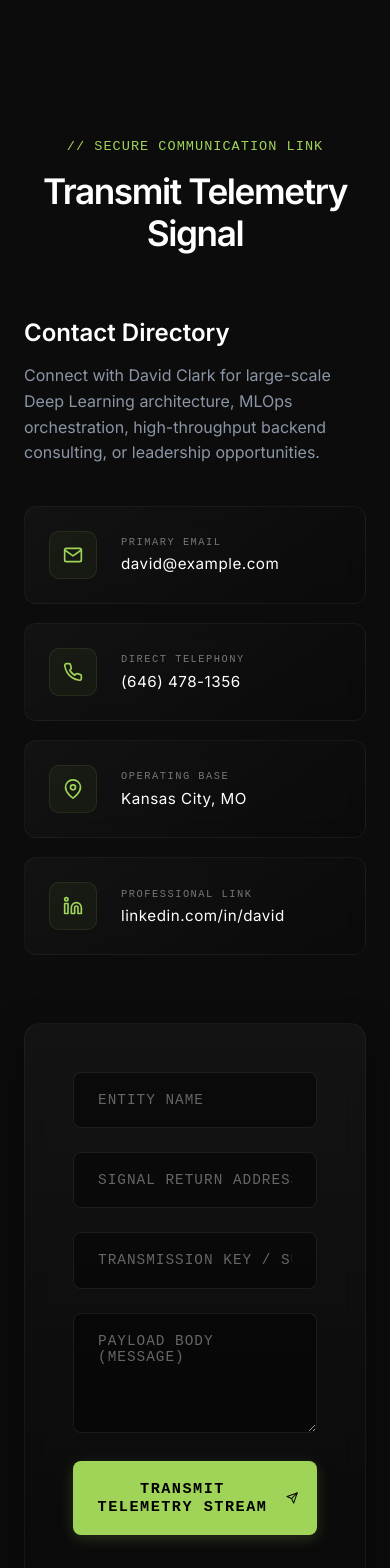
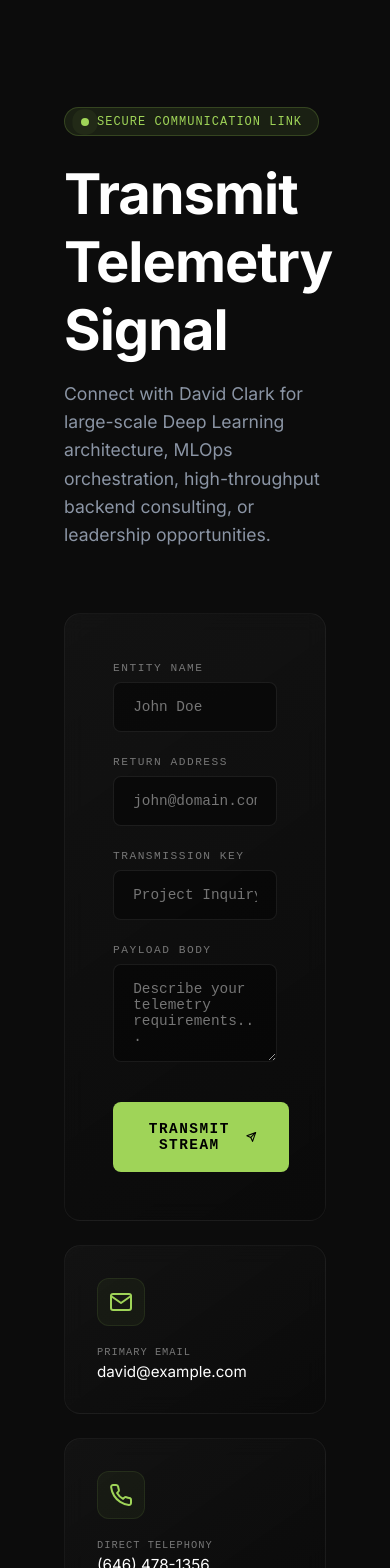
Before and after one commit to owennoah/david, a React (Vite) app: page / in a window 390 px wide. Shown: the part 8200-9768 px from the top of the page. Built offline with nearby package versions, Linux system fonts and the light colour scheme.

Commit message:
feat: completely restructured contact section into a premium Bento Box grid

```diff
--- a/src/App.jsx
+++ b/src/App.jsx
@@ -424,83 +424,90 @@ function App() {
 
 
         {/* Contact Section */}
-        <div className="contact-section-wrapper">
-          <section id="contact" className="contact-section fade-in-section">
-            <div className="section-header center-align" style={{ marginBottom: '4rem' }}>
-              <span className="section-subtitle" style={{ color: '#9FD458', fontFamily: 'monospace', fontStyle: 'normal', fontSize: '0.85rem', letterSpacing: '1px', textTransform: 'uppercase' }}>// Secure Communication Link</span>
-              <h2 className="section-title" style={{ color: '#ffffff', marginTop: '1rem' }}>Transmit Telemetry Signal</h2>
+        <div className="premium-contact-wrapper fade-in-section" id="contact">
+          <div className="premium-contact-container">
+            <div className="premium-header center-align">
+              <div className="glowing-badge">
+                <span className="pulse-dot"></span>
+                <span className="badge-text">SECURE COMMUNICATION LINK</span>
+              </div>
+              <h2 className="premium-title">Transmit Telemetry Signal</h2>
+              <p className="premium-subtitle">
+                Connect with David Clark for large-scale Deep Learning architecture, MLOps orchestration, high-throughput backend consulting, or leadership opportunities.
+              </p>
             </div>
 
-            <div className="contact-grid">
-              <div className="contact-info">
-                <h3>Contact Directory</h3>
-                <p>Connect with David Clark for large-scale Deep Learning architecture, MLOps orchestration, high-throughput backend consulting, or leadership opportunities.</p>
+            <div className="bento-contact-grid">
 
-                <div className="contact-cards">
-                  <div className="ci-card">
-                    <div className="ci-icon" style={{ color: '#9FD458' }}>
-                      <svg width="20" height="20" viewBox="0 0 24 24" fill="none" stroke="currentColor" strokeWidth="2" strokeLinecap="round" strokeLinejoin="round"><path d="M4 4h16c1.1 0 2 .9 2 2v12c0 1.1-.9 2-2 2H4c-1.1 0-2-.9-2-2V6c0-1.1.9-2 2-2z"></path><polyline points="22,6 12,13 2,6"></polyline></svg>
+              <div className="bento-box bento-form">
+                <form className="bento-form-inner" onSubmit={(e) => e.preventDefault()}>
+                  <div className="bento-input-row">
+                    <div className="bento-input-group">
+                      <label>ENTITY NAME</label>
+                      <input type="text" placeholder="John Doe" required />
                     </div>
-                    <div className="ci-text">
-                      <span className="ci-label">PRIMARY EMAIL</span>
-                      <span className="ci-value">david@example.com</span>
+                    <div className="bento-input-group">
+                      <label>RETURN ADDRESS</label>
+                      <input type="email" placeholder="john@domain.com" required />
+                    </div>
+                  </div>
+                  <div className="bento-input-group">
+                    <label>TRANSMISSION KEY</label>
+                    <input type="text" placeholder="Project Inquiry" required />
+                  </div>
+                  <div className="bento-input-group">
+                    <label>PAYLOAD BODY</label>
+                    <textarea placeholder="Describe your telemetry requirements..." rows="4" required></textarea>
+                  </div>
+                  <button type="submit" className="bento-submit">
+                    <span>TRANSMIT STREAM</span>
+                    <svg width="18" height="18" viewBox="0 0 24 24" fill="none" stroke="currentColor" strokeWidth="2.5" strokeLinecap="round" strokeLinejoin="round"><line x1="22" y1="2" x2="11" y2="13"></line><polygon points="22 2 15 22 11 13 2 9 22 2"></polygon></svg>
+                  </button>
+                </form>
+              </div>
+
+              <div className="bento-box bento-info bento-email">
+                <div className="bento-icon">
+                  <svg width="24" height="24" viewBox="0 0 24 24" fill="none" stroke="currentColor" strokeWidth="2" strokeLinecap="round" strokeLinejoin="round"><path d="M4 4h16c1.1 0 2 .9 2 2v12c0 1.1-.9 2-2 2H4c-1.1 0-2-.9-2-2V6c0-1.1.9-2 2-2z"></path><polyline points="22,6 12,13 2,6"></polyline></svg>
+                </div>
+                <div className="bento-text">
+                  <span className="bento-label">PRIMARY EMAIL</span>
+                  <a href="mailto:david@example.com" className="bento-value">david@example.com</a>
                 </div>
               </div>
 
-                  <div className="ci-card">
-                    <div className="ci-icon" style={{ color: '#9FD458' }}>
-                      <svg width="20" height="20" viewBox="0 0 24 24" fill="none" stroke="currentColor" strokeWidth="2" strokeLinecap="round" strokeLinejoin="round"><path d="M22 16.92v3a2 2 0 0 1-2.18 2 19.79 19.79 0 0 1-8.63-3.07 19.5 19.5 0 0 1-6-6 19.79 19.79 0 0 1-3.07-8.67A2 2 0 0 1 4.11 2h3a2 2 0 0 1 2 1.72 12.84 12.84 0 0 0 .7 2.81 2 2 0 0 1-.45 2.11L8.09 9.91a16 16 0 0 0 6 6l1.27-1.27a2 2 0 0 1 2.11-.45 12.84 12.84 0 0 0 2.81.7A2 2 0 0 1 22 16.92z"></path></svg>
+              <div className="bento-box bento-info bento-phone">
+                <div className="bento-icon">
+                  <svg width="24" height="24" viewBox="0 0 24 24" fill="none" stroke="currentColor" strokeWidth="2" strokeLinecap="round" strokeLinejoin="round"><path d="M22 16.92v3a2 2 0 0 1-2.18 2 19.79 19.79 0 0 1-8.63-3.07 19.5 19.5 0 0 1-6-6 19.79 19.79 0 0 1-3.07-8.67A2 2 0 0 1 4.11 2h3a2 2 0 0 1 2 1.72 12.84 12.84 0 0 0 .7 2.81 2 2 0 0 1-.45 2.11L8.09 9.91a16 16 0 0 0 6 6l1.27-1.27a2 2 0 0 1 2.11-.45 12.84 12.84 0 0 0 2.81.7A2 2 0 0 1 22 16.92z"></path></svg>
                 </div>
-                    <div className="ci-text">
-                      <span className="ci-label">DIRECT TELEPHONY</span>
-                      <span className="ci-value">(646) 478-1356</span>
+                <div className="bento-text">
+                  <span className="bento-label">DIRECT TELEPHONY</span>
+                  <span className="bento-value">(646) 478-1356</span>
                 </div>
               </div>
 
-                  <div className="ci-card">
-                    <div className="ci-icon" style={{ color: '#9FD458' }}>
-                      <svg width="20" height="20" viewBox="0 0 24 24" fill="none" stroke="currentColor" strokeWidth="2" strokeLinecap="round" strokeLinejoin="round"><path d="M21 10c0 7-9 13-9 13s-9-6-9-13a9 9 0 0 1 18 0z"></path><circle cx="12" cy="10" r="3"></circle></svg>
+              <div className="bento-box bento-info bento-location">
+                <div className="bento-icon">
+                  <svg width="24" height="24" viewBox="0 0 24 24" fill="none" stroke="currentColor" strokeWidth="2" strokeLinecap="round" strokeLinejoin="round"><path d="M21 10c0 7-9 13-9 13s-9-6-9-13a9 9 0 0 1 18 0z"></path><circle cx="12" cy="10" r="3"></circle></svg>
                 </div>
-                    <div className="ci-text">
-                      <span className="ci-label">OPERATING BASE</span>
-                      <span className="ci-value">Kansas City, MO</span>
+                <div className="bento-text">
+                  <span className="bento-label">OPERATING BASE</span>
+                  <span className="bento-value">Kansas City, MO</span>
                 </div>
               </div>
 
-                  <div className="ci-card">
-                    <div className="ci-icon" style={{ color: '#9FD458' }}>
-                      <svg width="20" height="20" viewBox="0 0 24 24" fill="none" stroke="currentColor" strokeWidth="2" strokeLinecap="round" strokeLinejoin="round"><path d="M16 8a6 6 0 0 1 6 6v7h-4v-7a2 2 0 0 0-2-2 2 2 0 0 0-2 2v7h-4v-7a6 6 0 0 1 6-6z"></path><rect x="2" y="9" width="4" height="12"></rect><circle cx="4" cy="4" r="2"></circle></svg>
+              <div className="bento-box bento-info bento-social">
+                <div className="bento-icon">
+                  <svg width="24" height="24" viewBox="0 0 24 24" fill="none" stroke="currentColor" strokeWidth="2" strokeLinecap="round" strokeLinejoin="round"><path d="M16 8a6 6 0 0 1 6 6v7h-4v-7a2 2 0 0 0-2-2 2 2 0 0 0-2 2v7h-4v-7a6 6 0 0 1 6-6z"></path><rect x="2" y="9" width="4" height="12"></rect><circle cx="4" cy="4" r="2"></circle></svg>
                 </div>
-                    <div className="ci-text">
-                      <span className="ci-label">PROFESSIONAL LINK</span>
-                      <span className="ci-value">linkedin.com/in/david</span>
-                    </div>
-                  </div>
+                <div className="bento-text">
+                  <span className="bento-label">PROFESSIONAL LINK</span>
+                  <a href="#" className="bento-value">linkedin.com/in/david</a>
                 </div>
               </div>
 
-              <div className="contact-form-container">
-                <form className="contact-form" onSubmit={(e) => e.preventDefault()}>
-                  <div className="form-group">
-                    <input type="text" placeholder="ENTITY NAME" required />
-                  </div>
-                  <div className="form-group">
-                    <input type="email" placeholder="SIGNAL RETURN ADDRESS (EMAIL)" required />
-                  </div>
-                  <div className="form-group">
-                    <input type="text" placeholder="TRANSMISSION KEY / SUBJECT" required />
-                  </div>
-                  <div className="form-group">
-                    <textarea placeholder="PAYLOAD BODY (MESSAGE)" rows="5" required></textarea>
-                  </div>
-                  <button type="submit" className="submit-btn">
-                    TRANSMIT TELEMETRY STREAM
-                    <svg width="18" height="18" viewBox="0 0 24 24" fill="none" stroke="currentColor" strokeWidth="2" strokeLinecap="round" strokeLinejoin="round"><line x1="22" y1="2" x2="11" y2="13"></line><polygon points="22 2 15 22 11 13 2 9 22 2"></polygon></svg>
-                  </button>
-                </form>
             </div>
           </div>
-          </section>
         </div>
 
       </div>
--- a/src/index.css
+++ b/src/index.css
@@ -1082,154 +1082,205 @@ body {
     grid-column: span 1;
   }
 }
-/* Contact Section */
-.contact-section-wrapper {
+/* Premium Contact Section Bento Grid */
+.premium-contact-wrapper {
   background-color: #0c0c0c;
-  color: #ffffff;
-  padding: 6rem 0;
+  color: #fff;
+  padding: 8rem 0;
   width: 100%;
 }
-.contact-section {
+.premium-contact-container {
   max-width: 1200px;
   margin: 0 auto;
   padding: 0 4rem;
 }
-.contact-grid {
+.premium-header {
+  margin-bottom: 4rem;
+}
+.glowing-badge {
+  display: inline-flex;
+  align-items: center;
+  gap: 0.5rem;
+  padding: 0.4rem 1rem;
+  background: rgba(159, 212, 88, 0.1);
+  border: 1px solid rgba(159, 212, 88, 0.2);
+  border-radius: 50px;
+  margin-bottom: 1.5rem;
+}
+.pulse-dot {
+  width: 8px;
+  height: 8px;
+  background-color: #9FD458;
+  border-radius: 50%;
+  box-shadow: 0 0 10px #9FD458;
+  animation: pulse 2s infinite;
+}
+@keyframes pulse {
+  0% { box-shadow: 0 0 0 0 rgba(159, 212, 88, 0.4); }
+  70% { box-shadow: 0 0 0 10px rgba(159, 212, 88, 0); }
+  100% { box-shadow: 0 0 0 0 rgba(159, 212, 88, 0); }
+}
+.badge-text {
+  color: #9FD458;
+  font-family: monospace;
+  font-size: 0.75rem;
+  letter-spacing: 1px;
+}
+.premium-title {
+  font-size: 3.5rem;
+  font-weight: 700;
+  letter-spacing: -1px;
+  margin-bottom: 1rem;
+  color: #fff;
+}
+.premium-subtitle {
+  color: #8b95a5;
+  font-size: 1.1rem;
+  line-height: 1.6;
+  max-width: 600px;
+  margin: 0 auto;
+}
+
+.bento-contact-grid {
+  display: grid;
+  grid-template-columns: repeat(4, 1fr);
+  grid-template-rows: auto auto;
+  gap: 1.5rem;
+}
+
+.bento-box {
+  background: linear-gradient(145deg, rgba(30,30,30,0.4) 0%, rgba(10,10,10,0.8) 100%);
+  border: 1px solid rgba(255, 255, 255, 0.05);
+  border-radius: 16px;
+  backdrop-filter: blur(10px);
+  padding: 2rem;
+  transition: all 0.3s cubic-bezier(0.4, 0, 0.2, 1);
+}
+.bento-box:hover {
+  border-color: rgba(159, 212, 88, 0.3);
+  transform: translateY(-4px);
+  box-shadow: 0 12px 30px -10px rgba(159, 212, 88, 0.1);
+}
+
+.bento-form {
+  grid-column: 1 / 4;
+  grid-row: 1 / 3;
+  padding: 3rem;
+}
+.bento-form-inner {
+  display: flex;
+  flex-direction: column;
+  gap: 1.5rem;
+}
+.bento-input-row {
   display: grid;
   grid-template-columns: 1fr 1fr;
-  gap: 4rem;
-  text-align: left;
-}
-
-.contact-info h3 {
-  font-size: 1.5rem;
-  font-weight: 600;
-  margin-bottom: 1rem;
-  color: #fff;
-}
-.contact-info p {
-  color: #8b95a5;
-  line-height: 1.6;
-  margin-bottom: 2.5rem;
-  font-size: 1rem;
-}
-
-.ci-card {
-  display: flex;
-  align-items: center;
   gap: 1.5rem;
-  background: linear-gradient(145deg, rgba(30,30,30,0.4) 0%, rgba(10,10,10,0.8) 100%);
-  border: 1px solid rgba(255, 255, 255, 0.05);
-  border-radius: 12px;
-  padding: 1.5rem;
-  margin-bottom: 1.2rem;
-  transition: all 0.3s cubic-bezier(0.4, 0, 0.2, 1);
-  backdrop-filter: blur(10px);
-}
-.ci-card:hover {
-  border-color: rgba(159, 212, 88, 0.4);
-  transform: translateY(-4px);
-  box-shadow: 0 12px 30px -10px rgba(159, 212, 88, 0.1);
-}
-.ci-icon {
-  display: flex;
-  align-items: center;
-  justify-content: center;
-  width: 48px;
-  height: 48px;
-  border-radius: 10px;
-  background-color: rgba(159, 212, 88, 0.05);
-  border: 1px solid rgba(159, 212, 88, 0.1);
-  transition: all 0.3s ease;
-}
-.ci-card:hover .ci-icon {
-  background-color: rgba(159, 212, 88, 0.15);
-  filter: drop-shadow(0 0 8px rgba(159, 212, 88, 0.4));
-}
-.ci-text {
-  display: flex;
-  flex-direction: column;
-}
-.ci-label {
+}
+.bento-input-group {
+  display: flex;
+  flex-direction: column;
+  gap: 0.5rem;
+}
+.bento-input-group label {
   font-family: monospace;
-  font-size: 0.65rem;
+  font-size: 0.7rem;
   color: #777;
-  text-transform: uppercase;
-  margin-bottom: 0.4rem;
   letter-spacing: 1.5px;
 }
-.ci-value {
-  font-weight: 400;
-  color: #fff;
-  font-size: 0.95rem;
-  letter-spacing: 0.5px;
-}
-
-.contact-form-container {
-  background: linear-gradient(180deg, rgba(25,25,25,0.6) 0%, rgba(10,10,10,0.9) 100%);
-  border: 1px solid rgba(255, 255, 255, 0.05);
-  border-radius: 16px;
-  padding: 3rem;
-  backdrop-filter: blur(12px);
-  box-shadow: 0 20px 40px rgba(0,0,0,0.5);
-}
-.form-group {
-  margin-bottom: 1.5rem;
-}
-.form-group input, .form-group textarea {
-  width: 100%;
+.bento-input-group input, .bento-input-group textarea {
   background-color: rgba(0, 0, 0, 0.4);
   border: 1px solid rgba(255, 255, 255, 0.08);
   border-radius: 8px;
-  padding: 1.2rem 1.5rem;
+  padding: 1rem 1.2rem;
   color: #fff;
   font-family: monospace;
   font-size: 0.9rem;
   transition: all 0.3s ease;
-}
-.form-group input::placeholder, .form-group textarea::placeholder {
-  color: #666;
-  letter-spacing: 1px;
-}
-.form-group input:focus, .form-group textarea:focus {
+  width: 100%;
+}
+.bento-input-group input:focus, .bento-input-group textarea:focus {
   outline: none;
   border-color: rgba(159, 212, 88, 0.6);
   background-color: rgba(0, 0, 0, 0.6);
   box-shadow: 0 0 0 4px rgba(159, 212, 88, 0.05);
 }
-.submit-btn {
-  width: 100%;
+
+.bento-submit {
+  align-self: flex-start;
   background: #9FD458;
   color: #000;
   border: none;
   border-radius: 8px;
-  padding: 1.2rem;
+  padding: 1.2rem 2rem;
   font-weight: 700;
-  font-size: 0.95rem;
+  font-size: 0.9rem;
   text-transform: uppercase;
   cursor: pointer;
   transition: all 0.3s cubic-bezier(0.4, 0, 0.2, 1);
   display: flex;
-  justify-content: center;
   align-items: center;
   gap: 0.8rem;
   font-family: monospace;
   letter-spacing: 1.5px;
-  box-shadow: 0 4px 15px rgba(159, 212, 88, 0.2);
-}
-.submit-btn:hover {
+  margin-top: 1rem;
+}
+.bento-submit:hover {
   transform: translateY(-3px);
   box-shadow: 0 8px 25px rgba(159, 212, 88, 0.4);
 }
-.submit-btn:active {
-  transform: translateY(0);
-}
-
-@media (max-width: 900px) {
-  .contact-grid {
-    grid-template-columns: 1fr;
-    gap: 3rem;
-  }
+
+.bento-info {
+  display: flex;
+  flex-direction: column;
+  gap: 1.2rem;
+  grid-column: 4 / 5;
+}
+.bento-icon {
+  width: 48px;
+  height: 48px;
+  border-radius: 12px;
+  background-color: rgba(159, 212, 88, 0.05);
+  border: 1px solid rgba(159, 212, 88, 0.1);
+  display: flex;
+  align-items: center;
+  justify-content: center;
+  color: #9FD458;
+  transition: all 0.3s ease;
+}
+.bento-box:hover .bento-icon {
+  background-color: rgba(159, 212, 88, 0.15);
+  filter: drop-shadow(0 0 8px rgba(159, 212, 88, 0.4));
+}
+.bento-text {
+  display: flex;
+  flex-direction: column;
+  gap: 0.3rem;
+}
+.bento-label {
+  font-family: monospace;
+  font-size: 0.65rem;
+  color: #777;
+  letter-spacing: 1px;
+}
+.bento-value {
+  color: #fff;
+  font-size: 0.95rem;
+  font-weight: 400;
+  text-decoration: none;
+  transition: color 0.2s ease;
+}
+a.bento-value:hover {
+  color: #9FD458;
+}
+
+@media (max-width: 1024px) {
+  .bento-form { grid-column: 1 / -1; grid-row: auto; }
+  .bento-info { grid-column: span 2; }
+}
+@media (max-width: 600px) {
+  .bento-info { grid-column: 1 / -1; }
+  .bento-input-row { grid-template-columns: 1fr; }
 }
 
 /* Footer */
```
Lines whose indentation alone changed are shown as unchanged.
